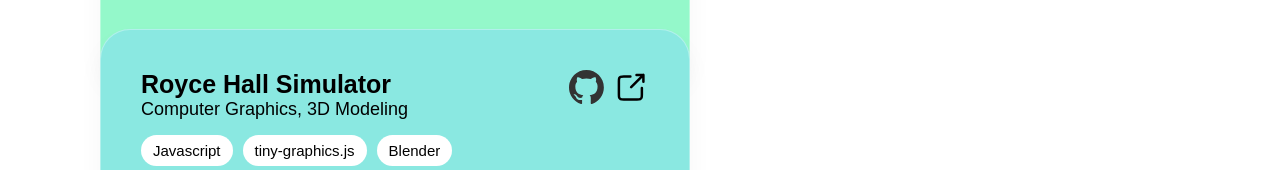
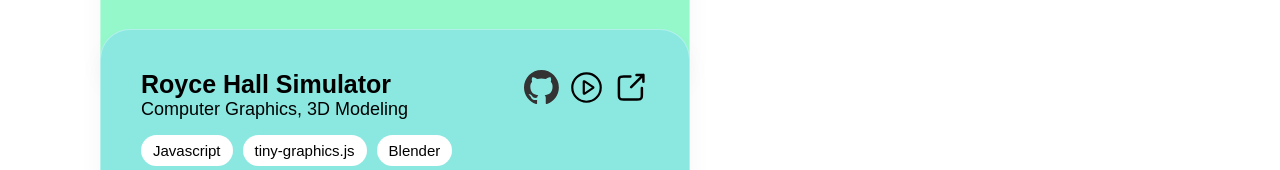
Before and after one commit to anhmvc/anhmvc.github.io, a React (Create React App) app: page /#/work in a window 1280 px wide. Shown: the part 425-595 px from the top of the page. Built offline with nearby package versions, Linux system fonts and the light colour scheme.

Commit message:
Update Royce Hall project

```diff
--- a/src/components/Card/Card.tsx
+++ b/src/components/Card/Card.tsx
@@ -4,6 +4,7 @@ import { Pill } from "../";
 import figma from "../../static/icons/figma.svg";
 import github from "../../static/icons/github.svg";
 import arrowUp from "../../static/icons/arrow-up.svg";
+import video from "../../static/icons/video.svg";
 import { isMobile } from 'react-device-detect';
 
 export default function Card(props: {
@@ -29,6 +30,20 @@ export default function Card(props: {
       {props.links.has("figma") ? (
         <a href={props.links.get("figma")} target="_blank" rel="noreferrer">
           <img src={figma} alt="figma" className="logo" title="Figma" />
+        </a>
+      ) : null}
+      {props.links.has("demo") ? (
+        <a
+          href={props.links.get("demo")}
+          target="_blank"
+          rel="noreferrer"
+        >
+          <img
+            src={video}
+            alt="Demo"
+            className="logo"
+            title="Demo"
+          />
         </a>
       ) : null}
       {props.links.has("website") ? (
--- a/src/pages/Work/Work.tsx
+++ b/src/pages/Work/Work.tsx
@@ -36,7 +36,8 @@ export default function Work() {
       tech: ["Javascript", "tiny-graphics.js", "Blender"],
       links: new Map<string, string>([
         ["github", "https://github.com/anhmvc/royce-hall"],
-        ["website", "https://www.youtube.com/watch?v=nm2oY81tV9s"],
+        ["demo", "https://www.youtube.com/watch?v=nm2oY81tV9s"],
+        ["website", "https://anhm.vc/royce-hall"],
       ]),
       img: royce,
     },
```
Also changed, not shown: src/static/icons/video.svg (added).
